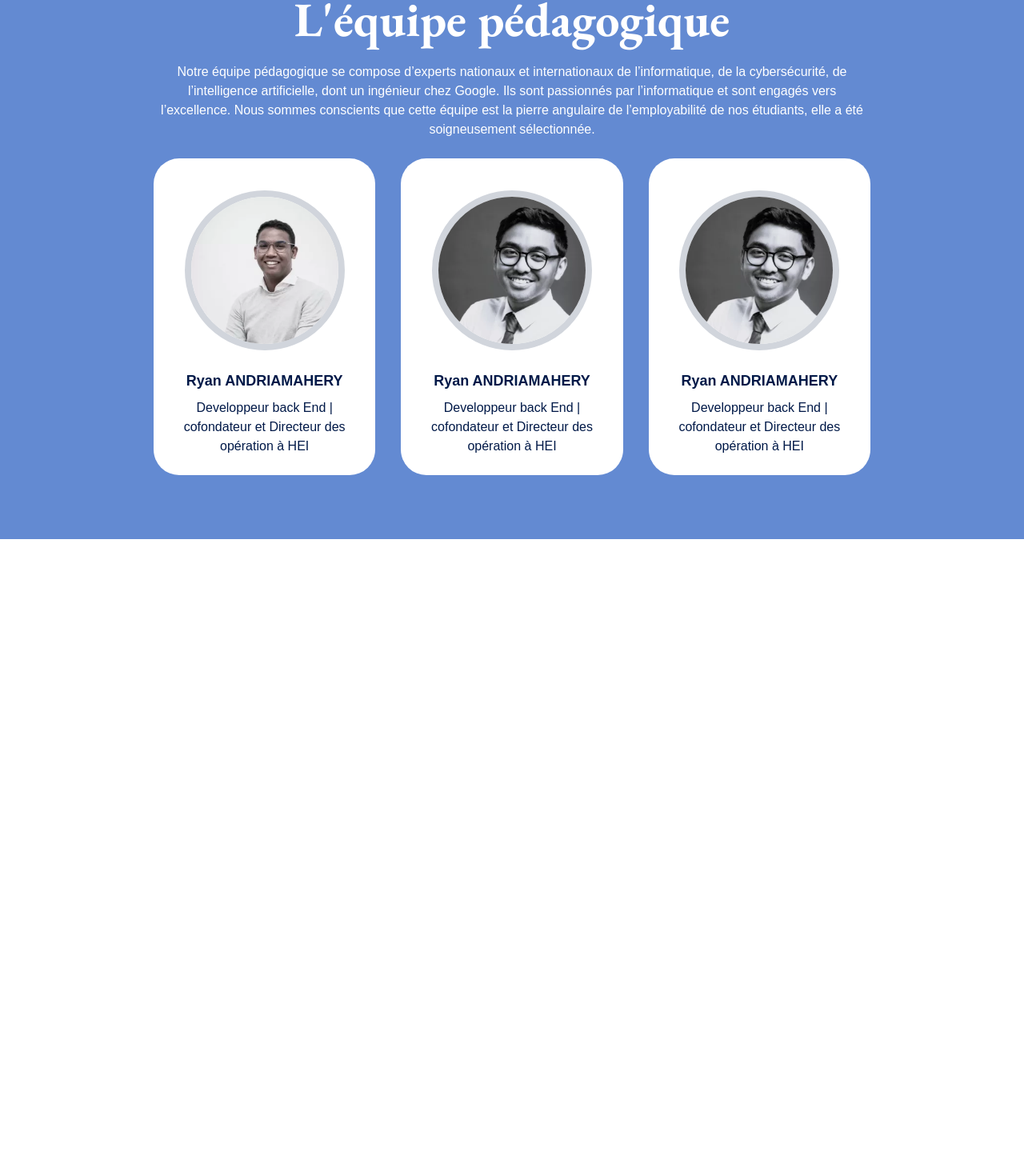
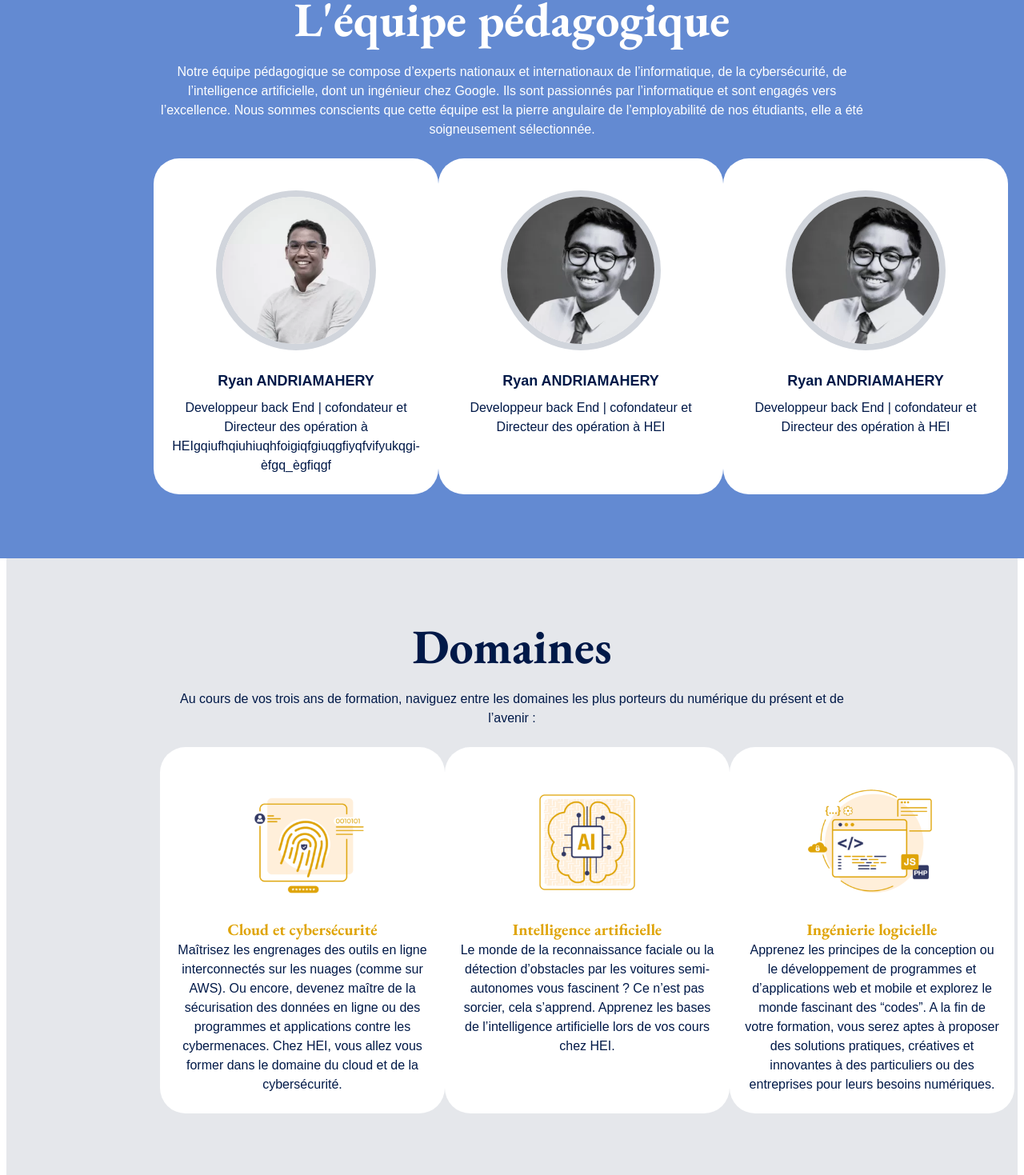
Before and after one commit to Fiononantsoa01/First-react-training, a React (Vite) app: page / in a window 1280 px wide. Shown: the part 1972-3441 px from the top of the page at 80% size. Before the commit the page ends 2646 px from the top, so only its background shows below. Built offline with nearby package versions, Linux system fonts and the light colour scheme.

Commit message:
add: field file and feat: team file

```diff
--- a/src/App.jsx
+++ b/src/App.jsx
@@ -1,5 +1,6 @@
 
 import About from "./components/About";
+import Field from "./components/Field";
 import Hero from "./components/Hero";
 import Navbar from "./components/Navbar";
 import Team from "./components/Team";
@@ -14,6 +15,7 @@ function App() {
       <Hero></Hero>
       <About></About>
       <Team></Team>
+      <Field></Field>
     </div>
   );
 }
--- /dev/null
+++ b/src/components/Field.jsx
@@ -0,0 +1,53 @@
+import field1 from '../assets/image/Cloud.png';
+import field2 from '../assets/image/Intelligence.png';
+import field3 from '../assets/image/Ingenierie.png'
+function Field() {
+    return (
+        <main className='main field'>
+            <h2 className="tittle h2">
+                Domaines
+            </h2>
+            <p className='field-introduction'>
+                Au cours de vos trois ans de formation,
+                naviguez entre les domaines les plus porteurs du numérique du présent et de l’avenir :
+            </p>
+            <div className='main-container'>
+                <section className='main-section'>
+                    <img src={field1} alt="" className='field-image'/>
+                    <div className='text'>
+                    <h3 className='field-h3'>Cloud et cybersécurité</h3>
+                    <p>
+                        Maîtrisez les engrenages des outils en ligne interconnectés sur les nuages (comme sur AWS).
+                        Ou encore, devenez maître de la sécurisation des données en ligne ou des programmes et applications
+                        contre les cybermenaces. Chez HEI, vous allez vous former dans le domaine du cloud et de la cybersécurité.
+                    </p>
+                    </div>
+                </section>
+                <section className='main-section'>
+                    <img src={field2} alt="" className='field-image'/>
+                    <div  className='text'>
+                    <h3 className='field-h3'>Intelligence artificielle</h3>
+                    <p>
+                        Le monde de la reconnaissance faciale ou la détection d’obstacles par les voitures semi-autonomes
+                        vous fascinent ? Ce n’est pas sorcier, cela s’apprend. Apprenez les bases de l’intelligence artificielle
+                        lors de vos cours chez HEI.
+                    </p>
+                    </div>
+                </section>
+                <section className='main-section'>
+                    <img src={field3} alt="" className='field-image'/>
+                    <div  className='text'>
+                    <h3 className='field-h3'>Ingénierie logicielle</h3>
+                    <p>
+                        Apprenez les principes de la conception ou le développement de programmes et d’applications web
+                        et mobile et explorez le monde fascinant des “codes”. A la fin de votre formation, vous serez aptes à
+                        proposer des solutions pratiques, créatives et innovantes à des particuliers ou des entreprises pour leurs besoins numériques.
+                    </p>
+                    </div>
+                </section>
+            </div>
+        </main>
+    );
+
+}
+export default Field;
--- a/src/components/Team.jsx
+++ b/src/components/Team.jsx
@@ -11,21 +11,28 @@ function Team(){
               Nous sommes conscients que cette équipe est la pierre angulaire de l’employabilité de nos étudiants,
               elle a été soigneusement sélectionnée.
             </p>
-            <div className='team'>
-                <section className='team-section'>
-                <img src={Ryan} alt="" className='team-image'/>
+
+            <div className='main-container'>
+                <section className='main-section'>
+                <img src={Ryan} alt="" className='team-image '/>
+                <div  className='text'>
+                <h4 className='team-h4'>Ryan ANDRIAMAHERY</h4>
+                <p>Developpeur back End | cofondateur et Directeur des opération à HEIgqiufhqiuhiuqhfoigiqfgiuqgfiyqfvifyukqgi-èfgq_ègfiqgf</p>
+                </div>
+                </section>
+                <section className='main-section'>
+                <img src={Mirado} alt="" className='team-image ' />
+                <div  className='text'>
                 <h4 className='team-h4'>Ryan ANDRIAMAHERY</h4>
                 <p>Developpeur back End | cofondateur et Directeur des opération à HEI</p>
+                </div>
                 </section>
-                <section className='team-section'>
-                <img src={Mirado} alt="" className='team-image' />
+                <section className='main-section'>
+                <img src={Mirado} alt="" className='team-image ' />
+                <div  className='text'>
                 <h4 className='team-h4'>Ryan ANDRIAMAHERY</h4>
                 <p>Developpeur back End | cofondateur et Directeur des opération à HEI</p>
-                </section>
-                <section className='team-section'>
-                <img src={Mirado} alt="" className='team-image' />
-                <h4 className='team-h4'>Ryan ANDRIAMAHERY</h4>
-                <p>Developpeur back End | cofondateur et Directeur des opération à HEI</p>
+                </div>
                 </section>
             </div>
 
--- a/src/index.css
+++ b/src/index.css
@@ -89,14 +89,17 @@
     color: var(--white);
     background-color: #638ad2;
   }
-  .team{
-    @apply flex justify-between space-x-8 flex-row
+  .main-container{
+    @apply flex justify-between space-x-0 flex-row
   }
-  .team-section{
+  .main-section{
       @apply  flex items-center flex-col justify-center text-center
-      px-5 py-6 rounded-4xl w-xs;
+      px-5 py-6 rounded-4xl w-89;
       color: var(--primary);
       background-color: var(--white);
+  }
+  .text{
+    @apply w-xs h-3/5 mx-5
   }
   .team-image{
     @apply rounded-full h-50 border-solid border-gray-300 border-8 my-4
@@ -104,4 +107,20 @@
   .team-h4{
     @apply text-lg font-bold my-2
   }
+  /*field*/
+  .field-introduction{
+    color: var(--primary)
+  }
+  .field{
+    @apply  bg-gray-200 mx-2;
+
+  }
+  .field-h3{
+    @apply text-xl font-bold;
+    color: var(--secondary);
+    font-family: var(--font-family-tittle);
+  }
+  .field-image{
+    @apply w-3/5
+  }
 }
```
